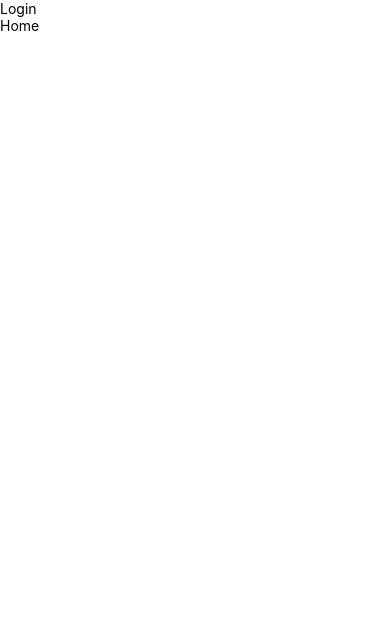
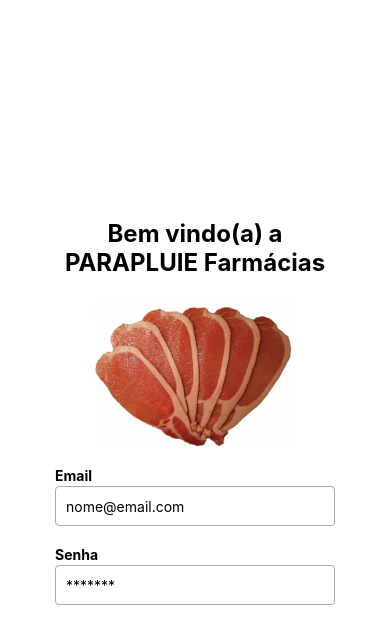
Before and after one commit to branquinho91/PARAPLUIE, a React Native app: screen /Login in a window 390 px wide. Shown: the top 644 px of the page. Built offline with nearby package versions, Linux system fonts and the light colour scheme.

Commit message:
Refactor code to update App.tsx and add Login page

```diff
--- a/App.tsx
+++ b/App.tsx
@@ -5,6 +5,8 @@
 
 const App = () => {
   return (
+    <Login />
+    /*
     <SafeAreaView>
       <StatusBar />
       <AuthProvider>
@@ -12,6 +14,7 @@
         <Home />
       </AuthProvider>
     </SafeAreaView>
+    */
   );
 };
 
--- a/src/pages/Login.tsx
+++ b/src/pages/Login.tsx
@@ -1,12 +1,58 @@
-import { useState } from "react";
-import { View, Button, StyleSheet, TextInput, Text } from "react-native";
+import { useState, useContext } from "react";
+import { View, TouchableOpacity, StyleSheet, TextInput, Text, Image } from "react-native";
 
 const Login = () => {
   return (
-    <View>
-      <Text>Login</Text>
+    <View style={styles.container}>
+      <Text style={styles.header}>Bem vindo(a) a PARAPLUIE Farmácias</Text>
+      <Image source={require("../../assets/BACON_HOLDER.jpg")} style={styles.image} />
+
+      <Text style={styles.text}>Email</Text>
+      <TextInput style={styles.input} placeholder="nome@email.com" autoCapitalize="none" keyboardType="email-address" />
+
+      <Text style={styles.text}>Senha</Text>
+      <TextInput style={styles.input} placeholder="*******" secureTextEntry />
     </View>
   );
 };
 
+const styles = StyleSheet.create({
+  container: {
+    flex: 1,
+    alignItems: "center",
+    justifyContent: "center",
+    backgroundColor: "fff",
+    padding: 20,
+  },
+  header: {
+    fontSize: 24,
+    fontWeight: "bold",
+    marginBottom: 20,
+    width: "80%",
+    textAlign: "center",
+  },
+  text: {
+    fontSize: 14,
+    fontWeight: "bold",
+    justifyContent: "flex-start",
+    textAlign: "left",
+    width: "80%",
+  },
+  input: {
+    width: "80%",
+    height: 40,
+    borderColor: "#aaa",
+    borderWidth: 1,
+    borderRadius: 4,
+    margin: 2,
+    marginBottom: 20,
+    padding: 10,
+  },
+  image: {
+    width: 200,
+    height: 150,
+    marginBottom: 20,
+  },
+});
+
 export default Login;
```
Also changed, not shown: assets/BACON_HOLDER.jpg (added).
